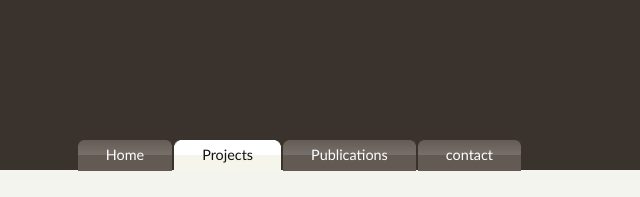
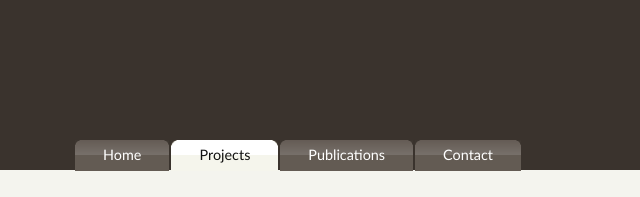
Before and after one commit to INRS-ECCoLe/INRS-ECCoLe.github.io, a plain HTML site: page projects.html in a window 1280 px wide. Shown: the top 197 px of the page, 587-1227 px from the left. Drawn offline with Linux system fonts and the light colour scheme.

Commit message:
Update projects.html

```diff
--- a/projects.html
+++ b/projects.html
@@ -22,7 +22,7 @@
           <li><a href="index.html">Home</a></li>
           <li class="selected"><a href="projects.html">Projects</a></li>
           <li><a href="publication.html">Publications</a></li>
-          <li><a href="contact.html">contact</a></li>
+          <li><a href="contact.html">Contact</a></li>
         </ul>
       </div>
     </div>
```
